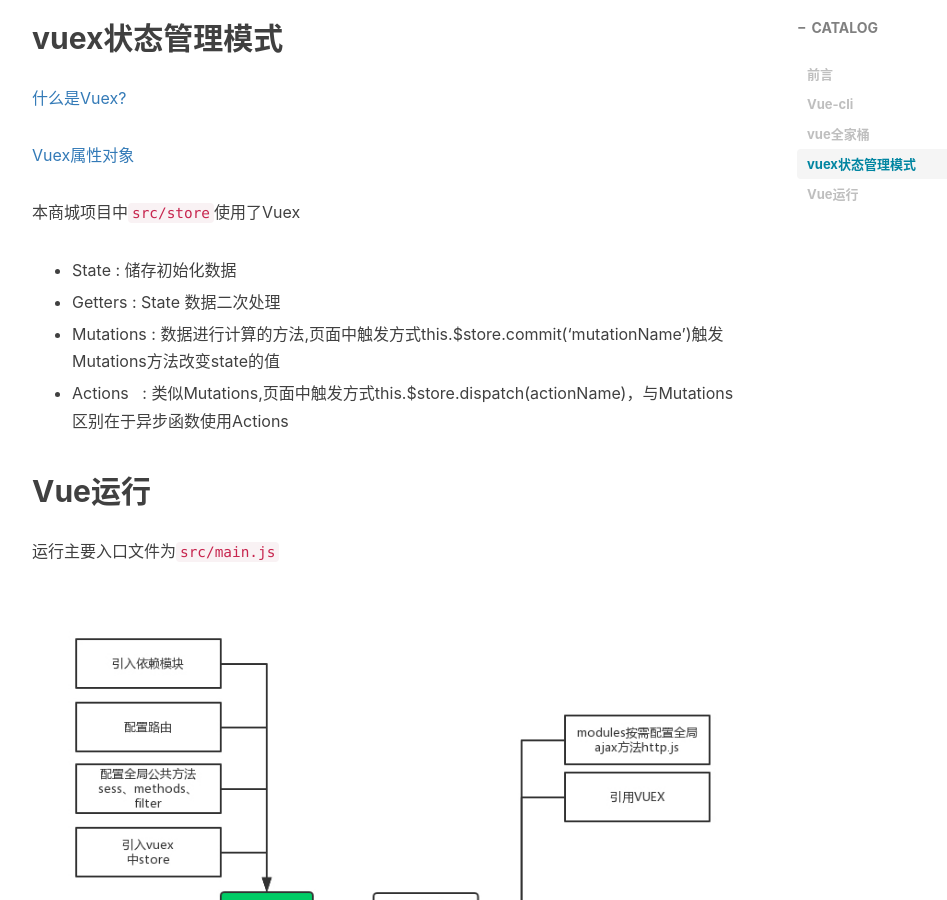
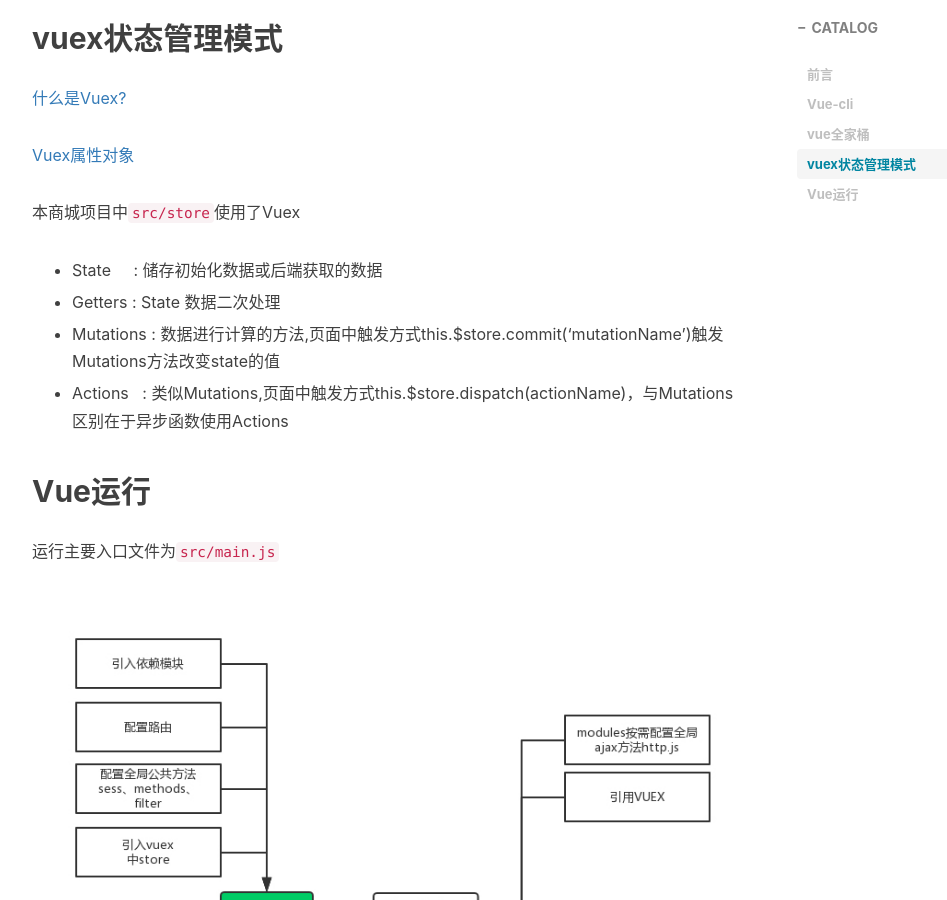
Before and after one commit to devin-huang/devin-huang.github.io, a Jekyll site: the page built from _posts/2018-03-01-Vue全家桶+webpack搭建商城项目.md, in a window 1280 px wide and 900 px high, scrolled down 2943 px. Shown: the whole window, without its empty margins (233-1180 px from the left). Built offline with Jekyll 4.4.1, drawn with Linux system fonts in a browser that asks for light colours; nearby versions of some CDN libraries; comment, search, counter and statistics services are not loaded.

Commit message:
Update 2018-03-01-Vue全家桶+webpack搭建商城项目.md

```diff
--- a/_posts/2018-03-01-Vue全家桶+webpack搭建商城项目.md
+++ b/_posts/2018-03-01-Vue全家桶+webpack搭建商城项目.md
@@ -61,7 +61,7 @@ tags:
 
 本商城项目中`src/store`使用了Vuex
 
-* State      : 储存初始化数据
+* State      : 储存初始化数据或后端获取的数据
 
 * Getters    : State 数据二次处理
 
```
